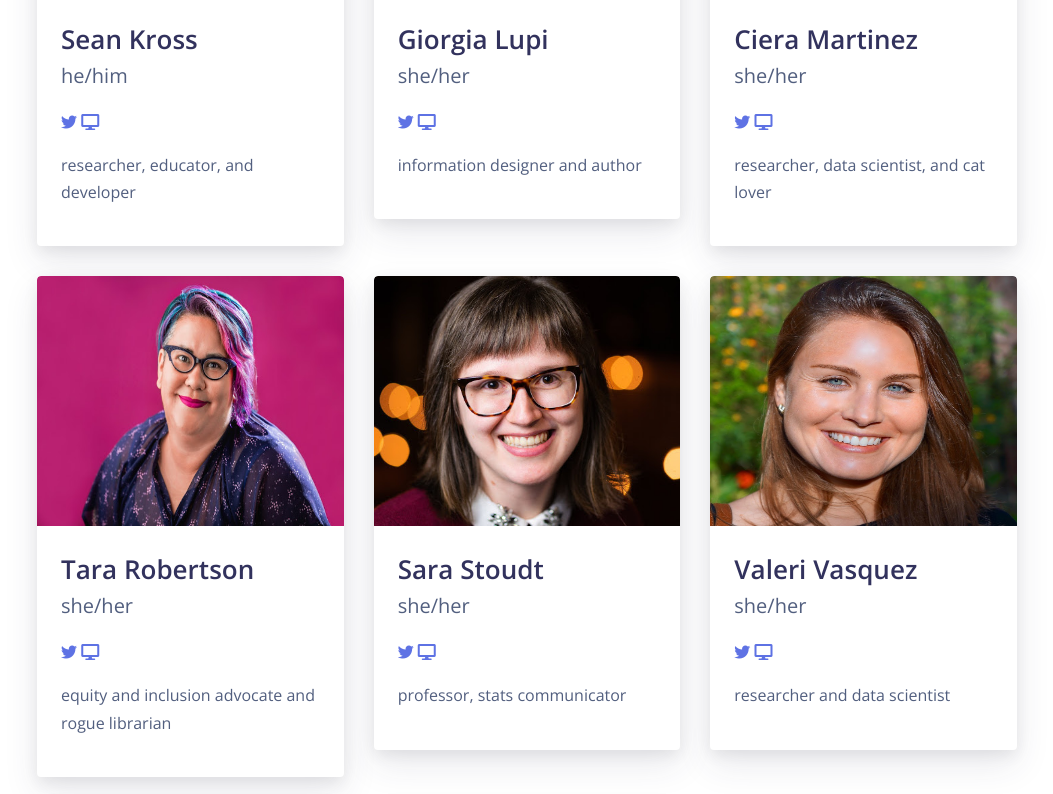
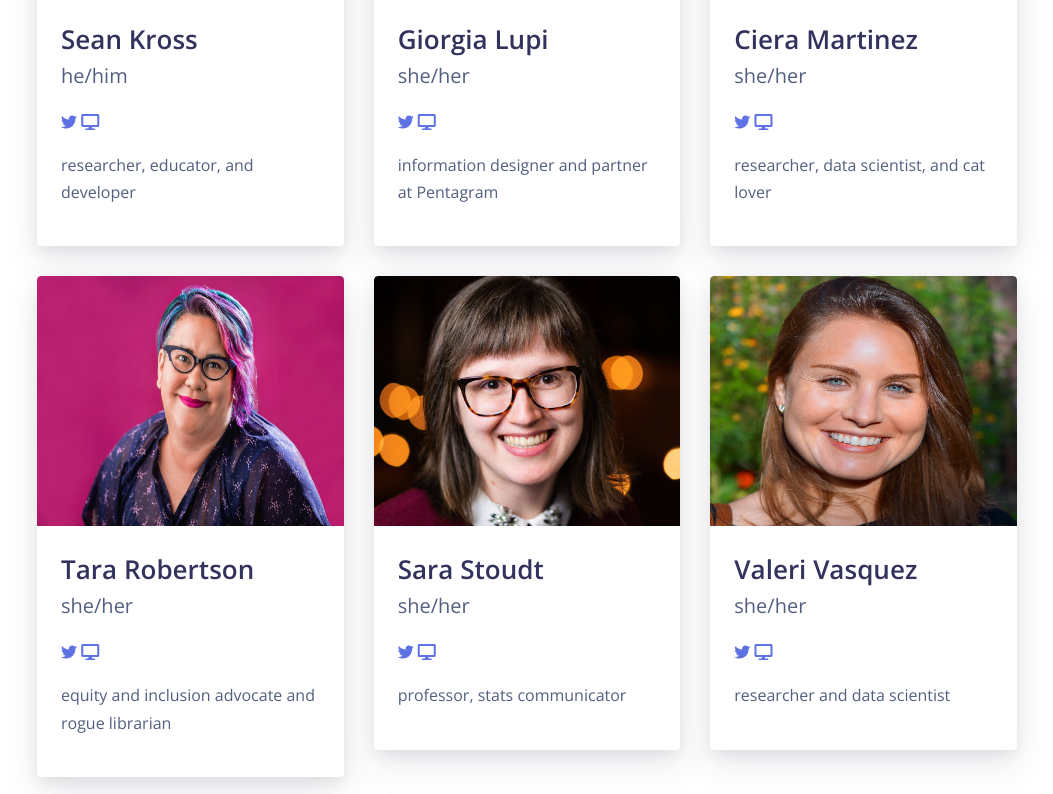
Before and after one commit to iamciera/DSxD_website, a Jekyll site: the page built from _pages/events.md, in a window 1280 px wide and 900 px high, scrolled down 2972 px, cut to the strip 106-900 px from the top of the window. Shown: the whole strip, without its empty margins (113-1166 px from the left). Built offline with Jekyll 4.4.1, drawn with Linux system fonts in a browser that asks for light colours; nearby versions of some CDN libraries.

Commit message:
added georgia's tagline

```diff
--- a/_includes/components/teams/team-carousel-2.html
+++ b/_includes/components/teams/team-carousel-2.html
@@ -239,7 +239,7 @@
                 <a href="https://twitter.com/cierareports"> <i class="fab fa-twitter"></i></a>
                 <a href="http://giorgialupi.com/"><i class="fas fa-desktop"></i></a>
                 <p>
-                information designer and author
+                information designer and partner at Pentagram
                 </p>
               </p>
               </ul>
```
